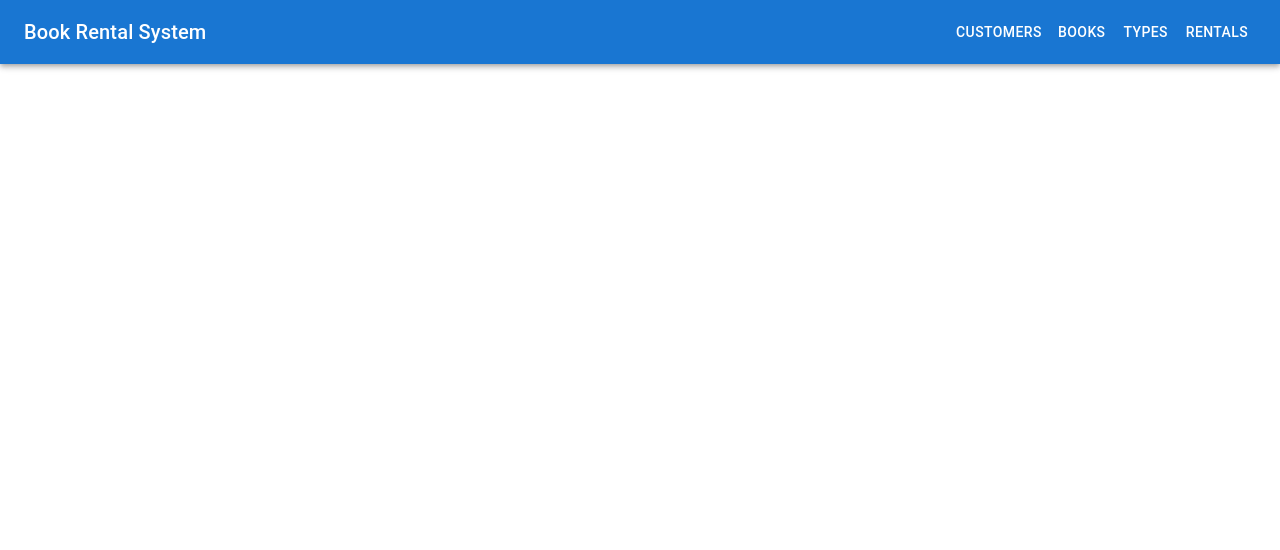
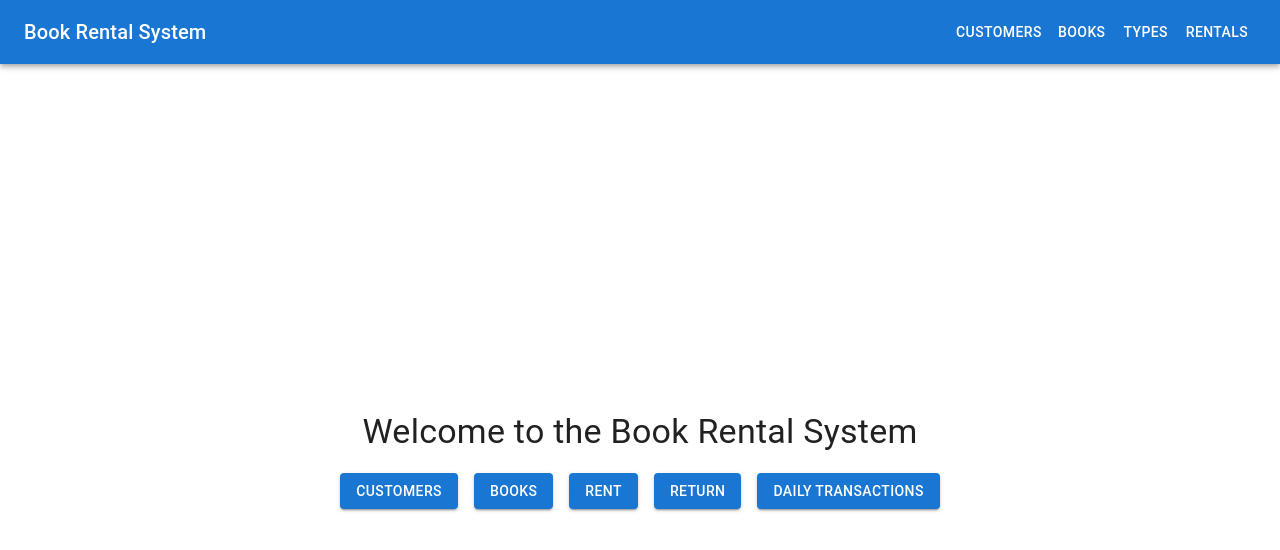
Before and after one commit to TaylorJi/BookRentalManagement_Frontend, a React (Create React App) app: page / in a window 1280 px wide. Shown: the top 550 px of the page. Built offline with nearby package versions, Linux system fonts and the light colour scheme.

Commit message:
created index page that has five buttons at the center

```diff
--- a/src/App.tsx
+++ b/src/App.tsx
@@ -1,34 +1,58 @@
 // import { BrowserRouter as Router, Routes, Route, Link } from 'react-router-dom';
-import { BrowserRouter as Router, Routes, Route, Link as RouterLink } from 'react-router-dom';
+import {
+  BrowserRouter as Router,
+  Routes,
+  Route,
+  Link as RouterLink,
+} from "react-router-dom";
 
-import { AppBar, Toolbar, Button, Typography, CssBaseline } from '@mui/material';
-import CustomerPage from './pages/customer/customerPage';
-import BookPage from './pages/book/bookPage';
-import TypePage from './pages/type/typePage';
-import RentPage from './pages/bookRent/bookRentpage';
+import {
+  AppBar,
+  Toolbar,
+  Button,
+  Typography,
+  CssBaseline,
+} from "@mui/material";
+import CustomerPage from "./pages/customer/customerPage";
+import BookPage from "./pages/book/bookPage";
+import TypePage from "./pages/type/typePage";
+import RentPage from "./pages/bookRent/bookRentpage";
+import IndexPage from "./pages/index";
 
-import './App.css';
-
+import "./App.css";
 
 function App() {
   return (
     <Router>
-    <CssBaseline />  {/* Normalize the styles */}
+      <CssBaseline /> {/* Normalize the styles */}
       <AppBar position="static">
         <Toolbar>
-        <Typography variant="h6" component="div" sx={{ flexGrow: 1 }}>
+          <Typography
+            variant="h6"
+            component={RouterLink}
+            to="/"
+            sx={{ flexGrow: 1, color: "inherit", textDecoration: "none" }}
+          >
             Book Rental System
           </Typography>
-        <Button color="inherit" component={RouterLink} to="/customers">Customers</Button>
-        <Button color="inherit" component={RouterLink} to="/books">Books</Button>
-        <Button color="inherit" component={RouterLink} to="/types">Types</Button>
-        <Button color="inherit" component={RouterLink} to="/rentals">Rentals</Button>
+          <Button color="inherit" component={RouterLink} to="/customers">
+            Customers
+          </Button>
+          <Button color="inherit" component={RouterLink} to="/books">
+            Books
+          </Button>
+          <Button color="inherit" component={RouterLink} to="/types">
+            Types
+          </Button>
+          <Button color="inherit" component={RouterLink} to="/rentals">
+            Rentals
+          </Button>
           {/* Add more navigation buttons as needed */}
         </Toolbar>
       </AppBar>
-
       {/* Define routes for your application */}
       <Routes>
+        <Route path="/" element={<IndexPage />} />
         <Route path="/customers" element={<CustomerPage />} />
         <Route path="/books" element={<BookPage />} />
         <Route path="/types" element={<TypePage />} />
@@ -50,8 +74,6 @@ function App() {
     //       Welcom to Book Rental System
     //     </h1>
 
-
-
     //     {/* Define routes for your application */}
     //     <Routes>
     //       <Route path="/customers" element={<CustomerPage />} />
@@ -66,6 +88,4 @@ function App() {
   );
 }
 
-
-
 export default App;
--- /dev/null
+++ b/src/pages/index/index.tsx
@@ -0,0 +1,36 @@
+import React from 'react';
+import { Box, Button, Typography } from '@mui/material';
+import { Link as RouterLink } from 'react-router-dom';
+
+function IndexPage() {
+  return (
+    <Box
+      display="flex"
+      flexDirection="column"
+      alignItems="center"
+      justifyContent="center"
+      minHeight="100vh" // This ensures the box takes up at least the full height of the viewport
+    >
+      <Typography variant="h4" gutterBottom>Welcome to the Book Rental System</Typography>
+      <Box>
+        <Button variant="contained" color="primary" component={RouterLink} to="/customers" sx={{ m: 1 }}>
+          Customers
+        </Button>
+        <Button variant="contained" color="primary" component={RouterLink} to="/books" sx={{ m: 1 }}>
+          Books
+        </Button>
+        <Button variant="contained" color="primary" component={RouterLink} to="/rentals" sx={{ m: 1 }}>
+          Rent
+        </Button>
+        <Button variant="contained" color="primary" component={RouterLink} to="/return" sx={{ m: 1 }}>
+          Return
+        </Button>
+        <Button variant="contained" color="primary" component={RouterLink} to="/transactions" sx={{ m: 1 }}>
+          Daily Transactions
+        </Button>
+      </Box>
+    </Box>
+  );
+}
+
+export default IndexPage;
```
Lines whose indentation alone changed are shown as unchanged.
